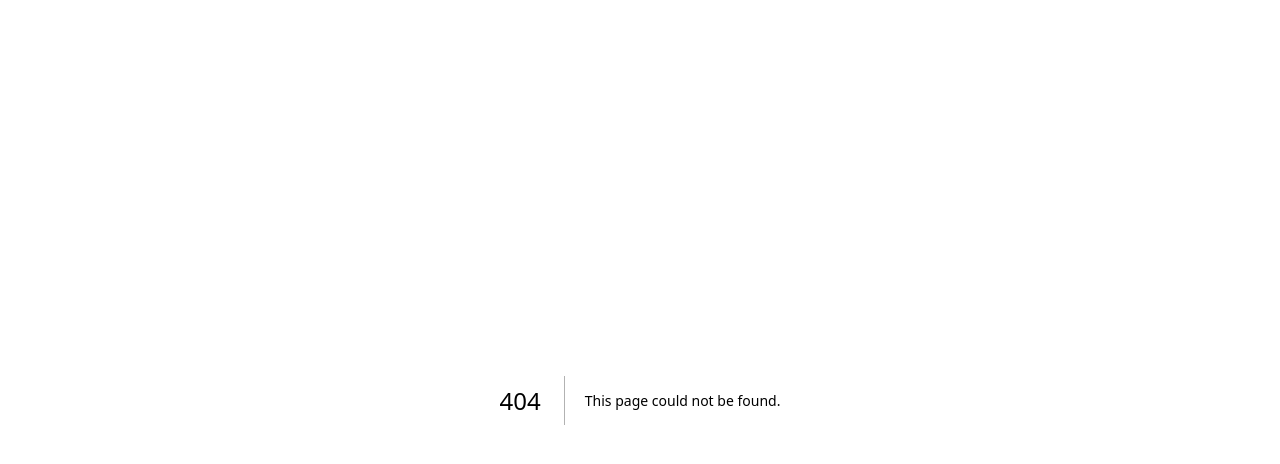
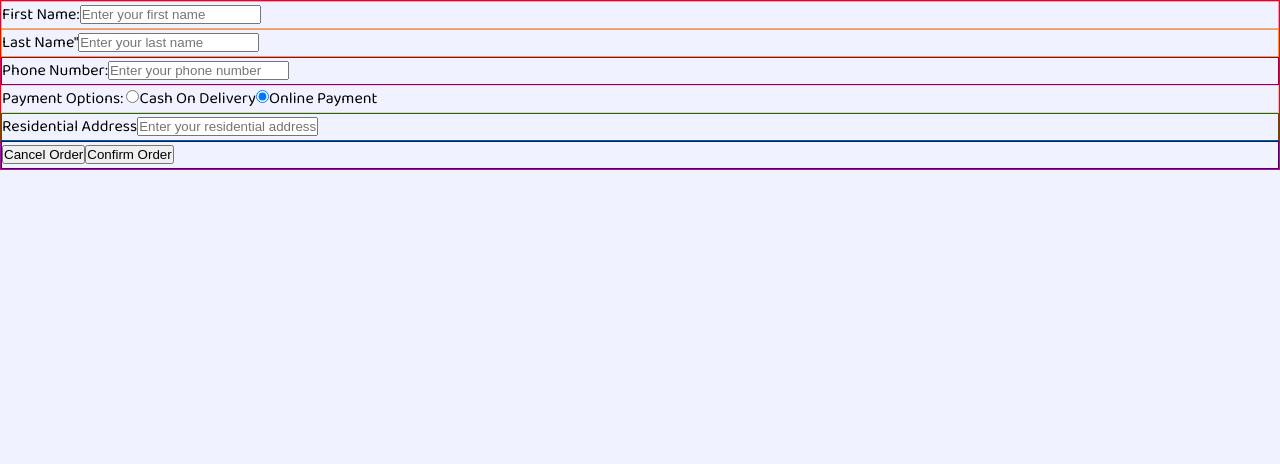
Before and after one commit to Muhammad-Saifullah50/Next-ECommerce-App, a Next.js app: page /cartPage/detailsPage/DetailsPage in a window 1280 px wide. Before the commit this address had no page. Shown: the top 464 px of the page. Built offline with nearby package versions, Linux system fonts and the light colour scheme.

Commit message:
started form

```diff
--- a/src/pages/cartPage/CartPage.js
+++ b/src/pages/cartPage/CartPage.js
@@ -1,6 +1,7 @@
 import styles from '@/styles/global-category-pages.module.css'
 import Header from '@/components/header/Header'
 import CartList from './cartList/CartList'
+import ProceedBtn from './proceedBtn/ProceedBtn'
 const CartPage = () => {
 
     return (<>
@@ -9,6 +10,7 @@ const CartPage = () => {
                 <h2> My Cart </h2>
             </div>
             <CartList />
+            <ProceedBtn />
 
     </>)
 }
--- /dev/null
+++ b/src/pages/cartPage/detailsPage/DetailsPage.js
@@ -0,0 +1,43 @@
+import styles from '@/styles/detailspage.module.css'
+const DetailsPage = () => {
+
+    return (<>
+        <div className={styles.container}>
+            <div className={styles.firstname}>
+                <label htmlFor='fname'>First Name:</label>
+                <input type="text" placeholder='Enter your first name' id='fname' />
+            </div>
+            <div className={styles.lastname}>
+                <label htmlFor="lname">Last Name"</label>
+                <input type="text" placeholder='Enter your last name' id='lname' />
+
+            </div>
+            <div className={styles.phone}>
+                <label htmlFor="phno">Phone Number:</label>
+                <input type="text" placeholder='Enter your phone number' id='phno' />
+
+
+            </div>
+            <div className={styles.payment}>
+                Payment Options:  <input type="radio" name="cod" id="cod" />
+
+                <label htmlFor="cod">Cash On Delivery</label>
+                <input type="radio" name="online" id="online" checked />
+
+                <label htmlFor="online">Online Payment</label>
+
+            </div>
+            <div className={styles.address}>
+                <label htmlFor="address">Residential Address</label>
+                <input type="text" placeholder='Enter your residential address' id='address' />
+            </div>
+            <div className={styles.btns}>
+
+                <button>Cancel Order</button>
+                <button>Confirm Order</button>
+            </div>
+
+        </div>
+    </>)
+}
+export default DetailsPage
--- /dev/null
+++ b/src/styles/detailspage.module.css
@@ -0,0 +1,26 @@
+.container{
+    border: 1px solid red;
+}
+.firstname{
+    border: 1px solid plum;
+
+}
+.lastname{
+    border: 1px solid orange;
+
+}
+.phone{
+    border: 1px solid purple;
+
+}
+.payment{
+    border: 1px solid pink;
+
+}
+.address{
+    border: 1px solid green;
+
+}
+.btns{
+    border: 1px solid blue;
+}
--- /dev/null
+++ b/src/styles/proceedbtn.module.css
@@ -0,0 +1,17 @@
+.btn button {
+    position: relative;
+    font-family: 'Baloo Bhai 2', cursive;
+    font-weight: bold;
+    background-color: green;
+    color: white;
+    border-radius: 0.2rem;
+    border: none;
+    width: 8rem;
+    height: 2rem;
+}
+
+.btn {
+    display: flex;
+    justify-content: center;
+    margin: 2vh auto;
+}
```
Also changed, not shown: src/pages/cartPage/proceedBtn/ProceedBtn.js (added, +11 -0 lines).
